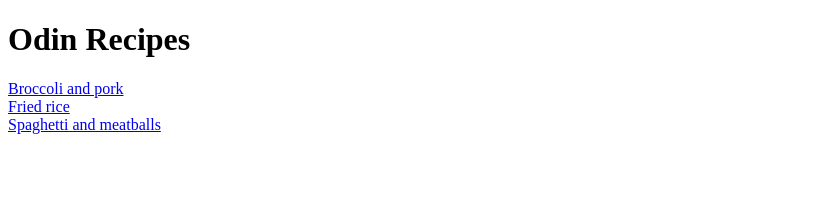
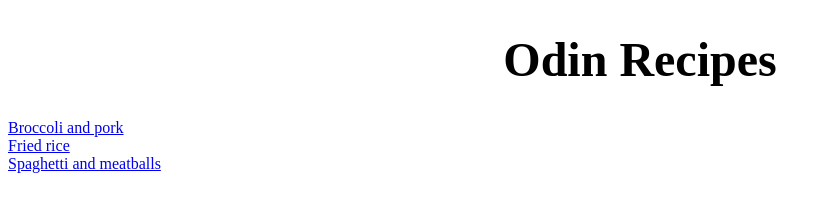
Before and after one commit to pykm05/odin-recipes, a plain HTML site: page index.html in a window 1280 px wide. Shown: the whole page, without its empty margins (0-831 px from the left). Drawn offline with Linux system fonts and the light colour scheme.

Commit message:
Added style.css and modified the Odin recipes heading

```diff
--- a/index.html
+++ b/index.html
@@ -2,8 +2,9 @@
 
 <html lang="en">
 <head>
-    <meta chraset="UTF-8">
+    <meta charset="UTF-8">
     <title>Odin Recipes</title>
+    <link rel="stylesheet" href="style.css">
 </head>
 
 <body>
--- /dev/null
+++ b/style.css
@@ -0,0 +1,4 @@
+h1 {
+    text-align: center;
+    font-size: 48px;
+}
```
Also changed, not shown: recipes/broccoli-pork.html (+0 -1 lines), recipes/fried-rice.html (+0 -1 lines), recipes/spaghetti-meatball.html (+0 -1 lines).
